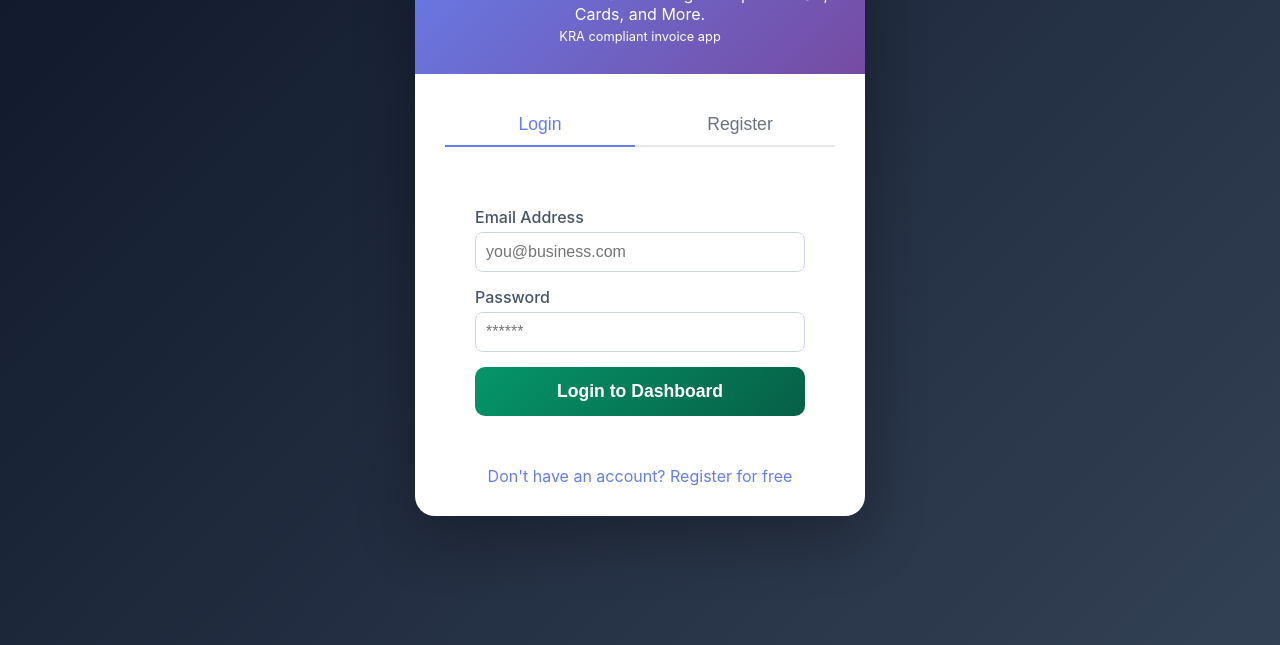
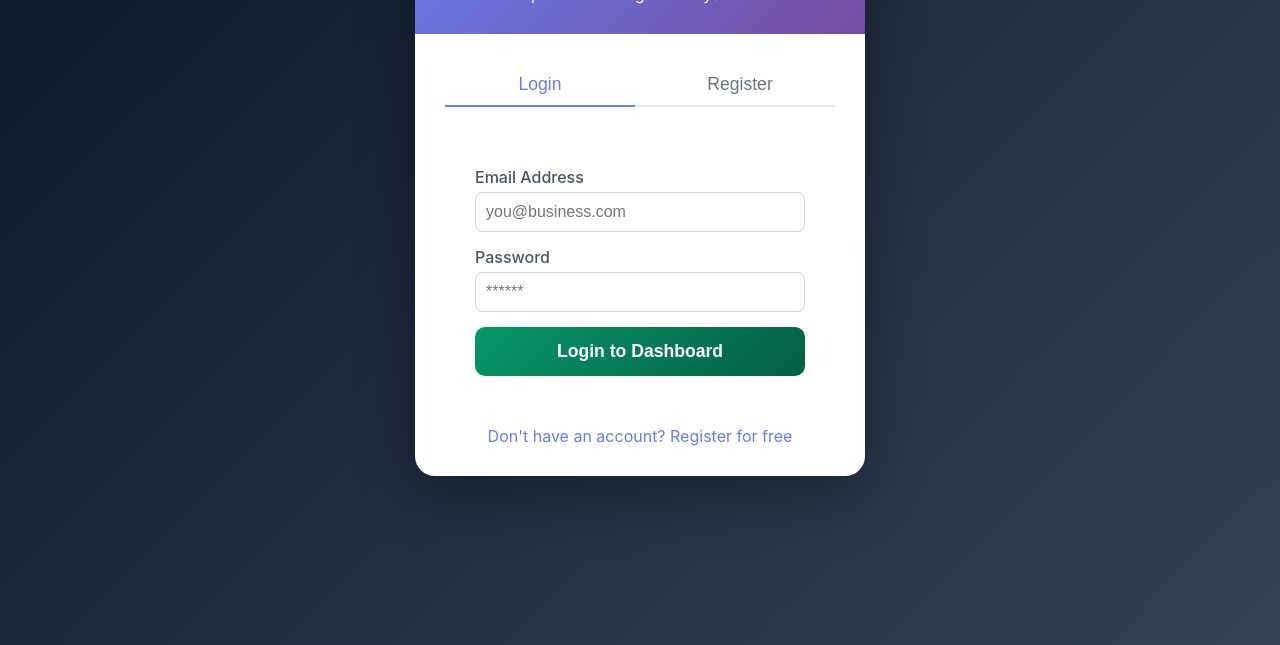
Before and after one commit to codewithaustin1/smartinvoice-kenya, a website: page login.html in a window 1280 px wide. Shown: the part 155-800 px from the top of the page. Drawn offline with Linux system fonts and the light colour scheme.

Commit message:
Update login.html

```diff
--- a/login.html
+++ b/login.html
@@ -159,8 +159,7 @@
     <div class="auth-container">
         <div class="auth-header">
             <h1>SmartInvoice</h1>
-            <p>Effortless Professional Invoicing. Accept M-PESA, Cards, and More.</p>
-            <p style="font-size: 0.8em; margin-top: 5px;">KRA compliant invoice app</p>
+            <p>KRA Compliant Invoicing for Kenyan Businesses</p>
         </div>
 
         <div class="auth-form">
```
